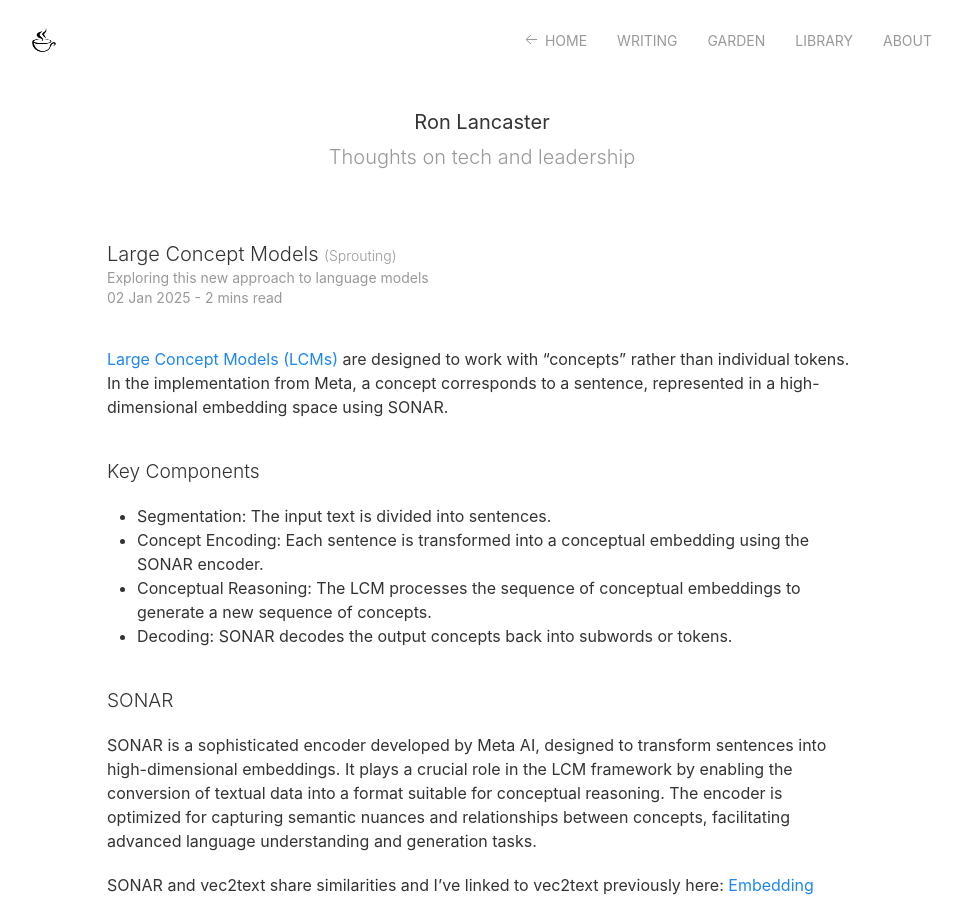
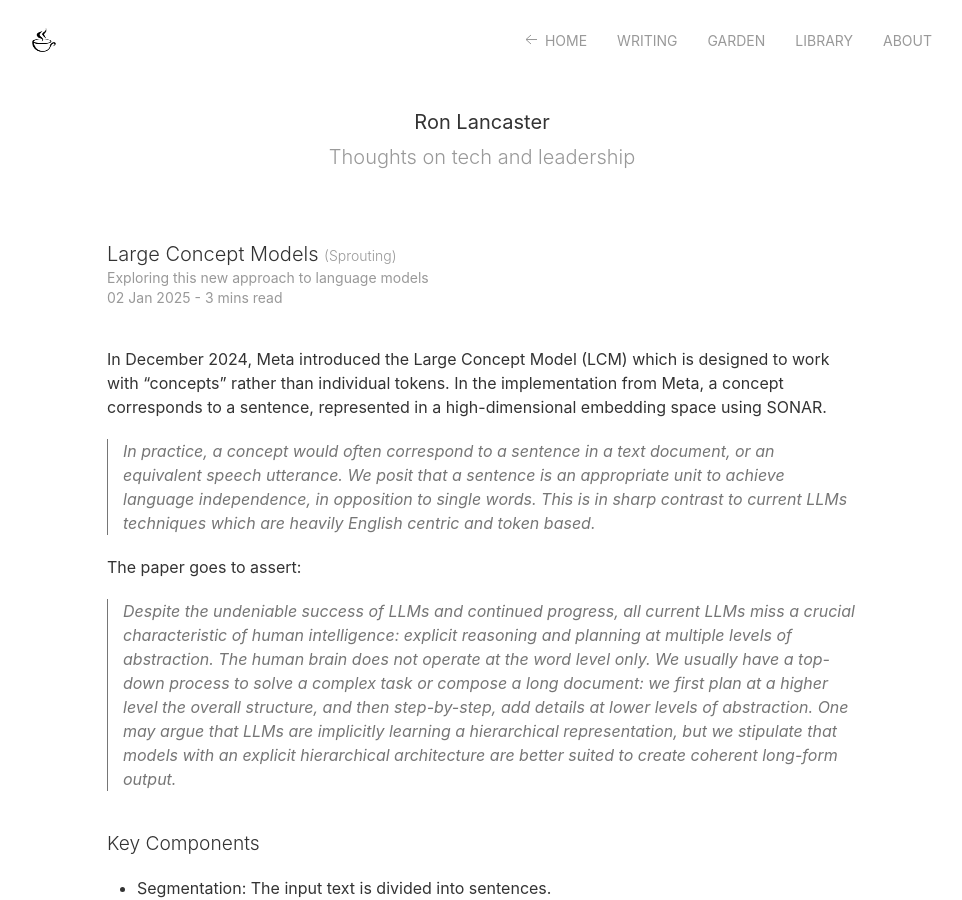
Before and after one commit to nyvyn/nyvyn.github.io, a Jekyll site: the page built from _notes/large-concept-models.markdown, in a window 1280 px wide and 900 px high. Shown: the whole window, without its empty margins (158-1120 px from the left). Built offline with Jekyll 4.4.1, drawn with Linux system fonts in a browser that asks for light colours.

Commit message:
docs: update LCM notes with new details from Meta's December 2024 release

```diff
--- a/_notes/large-concept-models.markdown
+++ b/_notes/large-concept-models.markdown
@@ -11,9 +11,23 @@
     [Viliotti, A. (2024). Large Concept Model (LCM): a new paradigm for large-scale semantic reasoning in AI](https://www.andreaviliotti.it/post/large-concept-model-lcm-a-new-paradigm-for-large-scale-semantic-reasoning-in-ai)
 ---
 
-[Large Concept Models (LCMs)](https://ai.meta.com/research/publications/large-concept-models-language-modeling-in-a-sentence-representation-space)
-are designed to work with "concepts" rather than individual tokens. In the implementation from Meta, a concept
+In December 2024, Meta introduced the Large Concept Model (LCM) which is
+designed to work with "concepts" rather than individual tokens. In the implementation from Meta, a concept
 corresponds to a sentence, represented in a high-dimensional embedding space using SONAR.
+
+> In practice, a concept would often correspond to a sentence in a text document, or an equivalent speech utterance.
+> We posit that a sentence is an appropriate unit to achieve language independence, in opposition to single words.
+> This is in sharp contrast to current LLMs techniques which are heavily English centric and token based.
+
+The paper goes to assert:
+
+> Despite the undeniable success of LLMs and continued progress, all current LLMs miss a crucial characteristic of
+> human intelligence: explicit reasoning and planning at multiple levels of abstraction. The human brain does not
+> operate at the word level only. We usually have a top-down process to solve a complex task or compose a long
+> document: we first plan at a higher level the overall structure, and then step-by-step, add details at lower
+> levels of abstraction. One may argue that LLMs are implicitly learning a hierarchical representation, but we
+> stipulate that models with an explicit hierarchical architecture are better suited to create coherent long-form
+> output.
 
 ## Key Components
 
```
